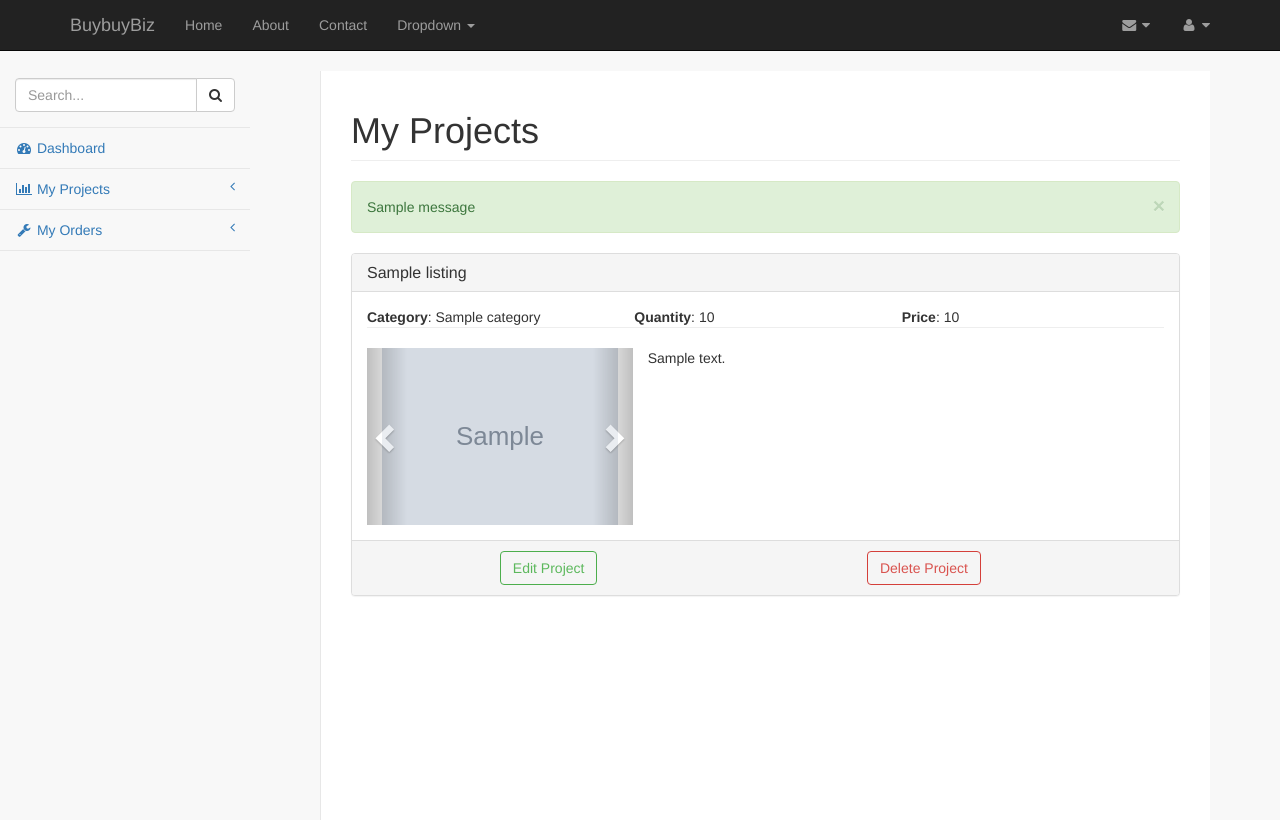
After one commit to zqsun/Buybuybiz_ex, a Django app: template myaccount/templates/myaccount/myprojects.html in a window 1280 px wide. The commit adds this page. Run offline with Django 3.2, Linux system fonts and the light colour scheme; the template is opened without the code that fills it: most values are stand-ins (such as "Sample title", 1, 10 or a date in 2020); grey boxes marked "Sample" are stand-in pictures; one stand-in notice (Sample message) is shown; parts of the project's set-up code (start-up, migrations or seed data) failed here and were passed over; some libraries are stand-ins or nearby versions.

Commit message:
Add other templates for myaccount

```diff
--- a/myaccount/templates/myaccount/myaccount_base.html
+++ b/myaccount/templates/myaccount/myaccount_base.html
@@ -50,6 +50,26 @@
 <!-- /.navbar-static-side -->
 {% endblock %}
 
+{% block container %}
+<div id="page-wrapper">
+	<div class="row">
+		<div class="col-lg-12">
+			<h1 class="page-header">{% block page-header %}{% endblock %}</h1>
+		</div>
+		<!-- /.col-lg-12 -->
+	</div>
+	{% if messages %}
+	{% for message in messages %}
+	<div class="alert alert-success alert-dismissable">
+		<button type="button" class="close" data-dismiss="alert" aria-hidden="true">×</button>
+		{{message}}
+	</div>
+	{% endfor %}
+	{% endif %}
+	{% block page-wrapper %}{% endblock %}
+</div>
+{% endblock %}
+
 {% block js_block %}
 <!-- Metis Menu Plugin JavaScript -->
 <script src="{% static 'bower_components/metisMenu/dist/metisMenu.min.js' %}"></script>
--- /dev/null
+++ b/myaccount/templates/myaccount/myprojects.html
@@ -0,0 +1,94 @@
+{% extends "myaccount/myaccount_base.html" %}
+{% load widget_tweaks %}
+{% load i18n pagination_tags %}
+{% block page-header %}My Projects{% endblock %}
+
+{% block page-wrapper %}
+{% autopaginate listings 3 %}
+{% if invalid_page %}
+<p>{% trans "Sorry, this page number is invalid." %}</p>
+{% else %}
+{% if listings %}
+<ul class="list-group">
+	{% for p in listings %}
+	<div class="panel panel-default">
+		<div class="panel-heading">
+		    <h3 class="panel-title">{{p.name}}</h3>
+		    <!-- <a href="#" class="panel-title btn btn-outline btn-primary">Edit</a> -->
+		</div>
+		<div class="panel-body">
+			<ul class="list-inline">
+				<li class = "col-md-4"><b>Category</b>: {{p.category.category}}</li>
+				<li class = "col-md-4"><b>Quantity</b>: {{p.quantity}} </li>
+				<li class = "col-md-4"><b>Price</b>: {{p.price}} </li>
+				<!-- <li class = "col-md-4"> </li> -->
+			</ul>
+			<hr>
+			{% if p.projectpic_set.all|length %}
+			{% for image in p.projectpic_set.all %}
+			<div id="myCarousel" class="carousel slide col-md-4" data-ride="carousel">
+				<div class="carousel-inner" role="listbox">
+
+					<!-- if there is picture -->
+					{% if forloop.counter == 1%}
+					<div class="item active"><img src="{{ image.picture.url }}"></div>
+					{% else %}
+					<div class="item"><img src="{{ image.picture.url }}"></div>
+					{% endif %}
+				</div>
+				<!-- Left and right controls -->
+				  <a class="left carousel-control" href="#myCarousel" role="button" data-slide="prev">
+				    <span class="glyphicon glyphicon-chevron-left" aria-hidden="true"></span>
+				    <span class="sr-only">Previous</span>
+				  </a>
+				  <a class="right carousel-control" href="#myCarousel" role="button" data-slide="next">
+				    <span class="glyphicon glyphicon-chevron-right" aria-hidden="true"></span>
+				    <span class="sr-only">Next</span>
+				  </a>
+			</div>
+			{% endfor %}
+			<p class = "col-md-8">{{p.description|truncatewords_html:100}}</p>
+			{% else %}
+			<p class = "col-md-4">{{p.description|truncatewords_html:100}}</p>
+			{% endif %}
+		</div>
+		<div class="panel-footer">
+			<a href="{% url 'myaccount:editProject' p.id %}" class="btn btn-outline btn-success col-md-offset-2">Edit Project</a>
+			<!-- Button trigger modal -->
+			<button class="btn btn-outline btn-danger col-md-offset-4" data-toggle="modal" data-target="#project{{p.id}}">Delete Project</button>
+			<!-- Modal -->
+			<div class="modal fade" id="project{{p.id}}" tabindex="-1" role="dialog" aria-labelledby="myModalLabel" aria-hidden="true">
+			    <div class="modal-dialog">
+			        <div class="modal-content">
+			            <div class="modal-header">
+			                 <button type="button" class="close" data-dismiss="modal" aria-hidden="true">&times;</button>
+			                 <h4 class="modal-title" id="project{{p.id}}">Delete the Project?</h4>
+			            </div>
+			            <!-- <div class="modal-body">
+			                Lorem ipsum dolor sit amet, consectetur adipisicing elit, sed do eiusmod tempor incididunt ut labore et dolore magna aliqua. Ut enim ad minim veniam, quis nostrud exercitation ullamco laboris nisi ut aliquip ex ea commodo consequat. Duis aute irure dolor in reprehenderit in voluptate velit esse cillum dolore eu fugiat nulla pariatur. Excepteur sint occaecat cupidatat non proident, sunt in culpa qui officia deserunt mollit anim id est laborum.
+			            </div> -->
+			            <div class="modal-footer">
+			                <button type="button" class="btn btn-default" data-dismiss="modal">No</button>
+			                <a href="{% url 'myaccount:delProject' p.id %}" class="btn btn-danger">Yes</a>
+			            </div>
+			        </div>
+			        <!-- /.modal-content -->
+			    </div>
+			    <!-- /.modal-dialog -->
+			</div>
+			<!-- /.modal -->
+		</div>
+	</div>
+	<!-- <li class="list-group-item"></li> -->
+	{% endfor %}
+</ul>
+
+<!-- Pager -->
+<nav>
+	{% paginate %}
+</nav>
+{% else %}
+<div class="alert alert-danger">Sorry, you don't have any projects</div>
+{% endif %}
+{% endif %}
+{% endblock %}
```
Also changed, not shown: myaccount/templates/myaccount/addproject.html (added, +54 -0 lines).
